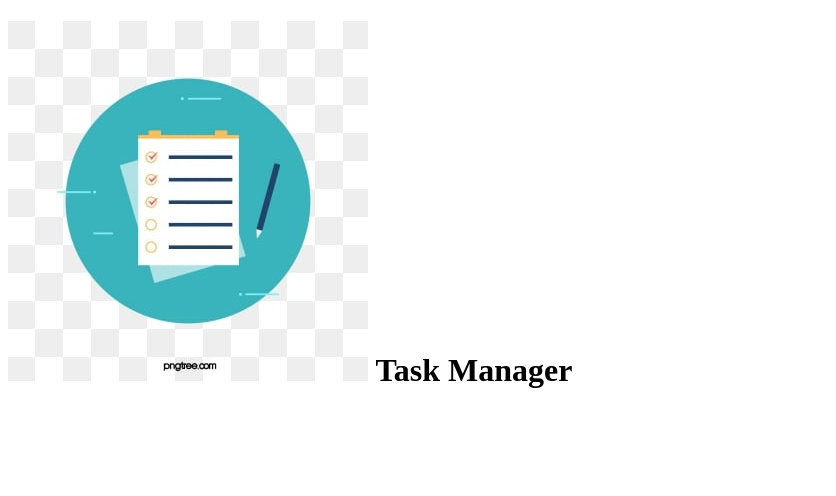
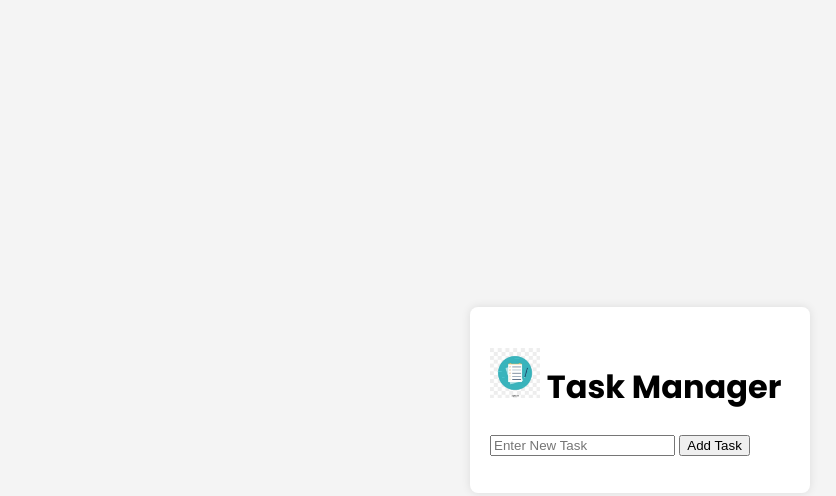
Before and after one commit to MAbuhanif/toDo-list, a plain HTML site: page index.html in a window 1280 px wide. Shown: the whole page, without its empty margins (0-836 px from the left). Drawn offline with Linux system fonts and the light colour scheme.

Commit message:
Add css for body and container

```diff
--- a/assets/CSS/style.css
+++ b/assets/CSS/style.css
@@ -0,0 +1,20 @@
+body{
+    font-family: "Poppins", sans-serif;
+    background-color: #f4f4f4;
+    display: flex;
+    justify-content: center;
+    align-items: center;
+    height: 100vh;
+    margin: 0;
+}
+.container {
+    background: white;
+    padding: 20px;
+    border-radius: 8px;
+    box-shadow: 0 0 10px rgba(0, 0, 0, 0.1);
+    width: 300px;
+}
+.logo{
+    width: 50px;
+    height: 50px;
+}
--- a/index.html
+++ b/index.html
@@ -1,35 +1,40 @@
 <!DOCTYPE html>
 <html lang="en">
-
   <head>
-    <meta charset="UTF-8">
-    <meta name="viewport" content="width=device-width, initial-scale=1.0">
+    <meta charset="UTF-8" />
+    <meta name="viewport" content="width=device-width, initial-scale=1.0" />
     <!-- font awesome and google fonts -->
-    <link rel="stylesheet" href="https://use.fontawesome.com/releases/v5.7.2/css/all.css"
-        integrity="sha384-fnmOCqbTlWIlj8LyTjo7mOUStjsKC4pOpQbqyi7RrhN7udi9RwhKkMHpvLbHG9Sr" crossorigin="anonymous">
+    <link
+      rel="stylesheet"
+      href="https://use.fontawesome.com/releases/v5.7.2/css/all.css"
+      integrity="sha384-fnmOCqbTlWIlj8LyTjo7mOUStjsKC4pOpQbqyi7RrhN7udi9RwhKkMHpvLbHG9Sr"
+      crossorigin="anonymous"
+    />
     <link
       href="https://fonts.googleapis.com/css2?family=Poppins:ital,wght@0,100;0,200;0,300;0,400;0,500;0,600;0,700;0,800;0,900;1,100;1,200;1,300;1,400;1,500;1,600;1,700;1,800;1,900&display=swap"
-        rel="stylesheet">
+      rel="stylesheet"
+    />
 
-    <link rel="stylesheet" href="assets/CSS/style.css">
-    <title>To Do List</title>
-
+    <link rel="stylesheet" href="assets/CSS/style.css" />
+    <title>Task Manager</title>
   </head>
 
   <body>
-    <h1 class="heading">
-        <img class="logo" src="assets/images/todoListLogo.jpg" alt="logo"> Task Manager
+    <div class="container">
+      <h1>
+        <img class="logo" src="assets/images/todoListLogo.jpg" alt="logo" />
+        Task Manager
       </h1>
-    <div class="tasks">
-
+      <input
+        type="text"
+        name="task-input"
+        id="task"
+        placeholder="Enter New Task"
+      />
+      <button id="add-task-btn">Add Task</button>
+      <ul id="task-list"></ul>
     </div>
-    <div class="task-lists">
-
-    </div>
-
-
 
     <script src="assets/JS/script.js"></script>
   </body>
-
 </html>
```
Lines whose indentation alone changed are shown as unchanged.
